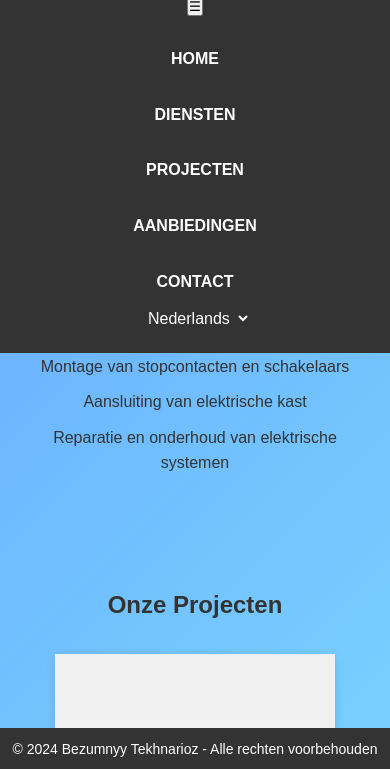
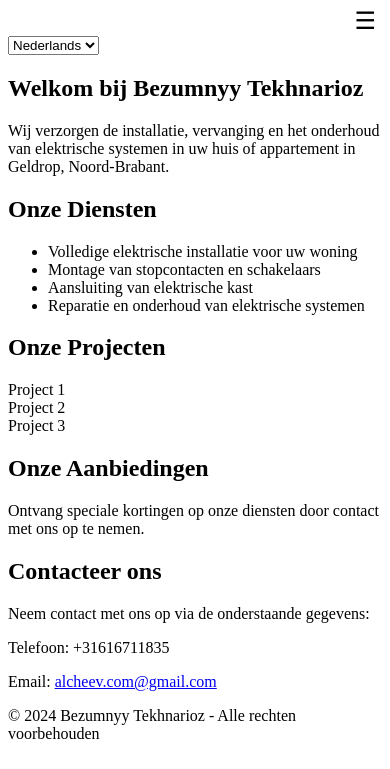
Before and after one commit to bezumnyyteknarioz/bezumnyytekhnarioz.nl, a plain HTML site: page index.html in a window 390 px wide. Shown: the part 74-843 px from the top of the page. Drawn offline with Linux system fonts and the light colour scheme.

Commit message:
Update style.css

```diff
--- a/style.css
+++ b/style.css
@@ -1,149 +1,58 @@
-/* Global styles */
-* {
-    margin: 0;
-    padding: 0;
-    box-sizing: border-box;
-}
-
-body {
-    font-family: Arial, sans-serif;
-    background: linear-gradient(135deg, #66a6ff, #89f7fe); /* Beautiful gradient background */
-    color: #333;
-    line-height: 1.6;
-    overflow-x: hidden;
-}
-
-header {
-    background-color: #333;
-    color: white;
-    padding: 20px 0;
-    text-align: center;
-    display: flex;
-    justify-content: space-between;
-    align-items: center;
-    position: fixed;
-    width: 100%;
-    top: 0;
-    z-index: 10;
-}
-
-header .logo h1 {
-    margin-left: 20px;
-}
-
-nav ul {
+/* Основное меню */
+nav.menu ul {
     list-style: none;
     display: flex;
     gap: 20px;
+    margin: 0;
     padding: 0;
 }
 
-nav ul li a {
-    color: white;
+nav.menu ul li a {
     text-decoration: none;
-    font-weight: bold;
-    text-transform: uppercase;
-}
-
-nav ul li a:hover {
-    color: #ffcc00;
-}
-
-.language-selector select {
-    background-color: #333;
-    color: white;
-    border: none;
-    padding: 5px;
+    color: #000;
     font-size: 16px;
 }
 
-/* Section styles */
-section {
-    padding: 60px 20px 40px;
-    text-align: center;
-    opacity: 0;
-    transform: translateY(20px);
-    animation: fadeIn 1s forwards;
+/* Гамбургер-кнопка */
+.menu-toggle {
+    display: none;
+    font-size: 24px;
+    background: none;
+    border: none;
+    cursor: pointer;
+    margin-left: auto;
 }
 
-.fade-in {
-    animation: fadeIn 1s ease-out forwards;
-}
+/* Адаптивное меню для мобильных устройств */
+@media (max-width: 768px) {
+    nav.menu {
+        display: none;
+        flex-direction: column;
+        background-color: #fff;
+        position: absolute;
+        top: 60px;
+        right: 0;
+        width: 100%;
+        z-index: 1000;
+        box-shadow: 0 2px 5px rgba(0, 0, 0, 0.1);
+    }
 
-@keyframes fadeIn {
-    from {
-        opacity: 0;
-        transform: translateY(20px);
+    nav.menu.open {
+        display: flex;
     }
-    to {
-        opacity: 1;
-        transform: translateY(0);
+
+    nav.menu ul {
+        flex-direction: column;
+        align-items: center;
+        gap: 10px;
+        padding: 10px 0;
+    }
+
+    nav.menu ul li a {
+        font-size: 18px;
+    }
+
+    .menu-toggle {
+        display: block;
     }
 }
-
-h2 {
-    margin-bottom: 20px;
-    color: #333;
-}
-
-ul {
-    list-style: none;
-    padding: 0;
-    margin-top: 20px;
-}
-
-ul li {
-    margin: 10px 0;
-}
-
-.project-gallery {
-    display: flex;
-    gap: 20px;
-    justify-content: center;
-}
-
-.project-item {
-    width: 30%;
-    height: 200px;
-    background-color: #f0f0f0;
-    display: flex;
-    justify-content: center;
-    align-items: center;
-    box-shadow: 0 2px 10px rgba(0, 0, 0, 0.1);
-}
-
-/* Responsive design for mobile */
-@media (max-width: 768px) {
-    header {
-        flex-direction: column;
-        text-align: center;
-    }
-
-    nav ul {
-        flex-direction: column;
-        gap: 10px;
-    }
-
-    .project-gallery {
-        flex-direction: column;
-    }
-
-    .project-item {
-        width: 80%;
-        margin: 10px auto;
-    }
-
-    footer {
-        font-size: 14px;
-    }
-}
-
-footer {
-    background-color: #333;
-    color: white;
-    text-align: center;
-    padding: 10px;
-    position: fixed;
-    width: 100%;
-    bottom: 0;
-}
```
